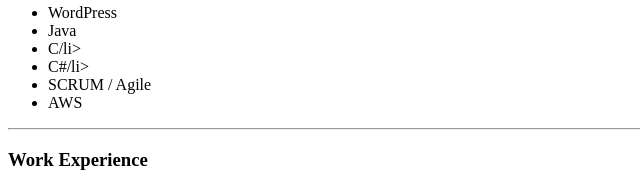
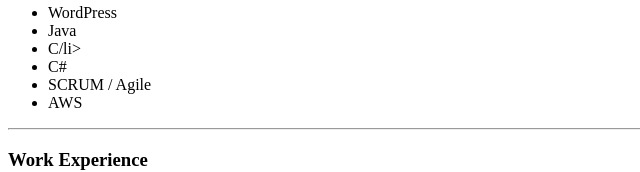
Before and after one commit to cybersmith1/cv, a plain HTML site: page index.html in a window 1280 px wide. Shown: the part 635-807 px from the top of the page, 0-640 px from the left. Drawn offline with Linux system fonts and the light colour scheme.

Commit message:
Update index.html

```diff
--- a/index.html
+++ b/index.html
@@ -43,7 +43,7 @@
     <li>WordPress</li>
     <li>Java</li>
     <li>C/li>
-    <li>C#/li>
+    <li>C#</li>
     <li>SCRUM / Agile</li>
     <li>AWS</li>
 
```
